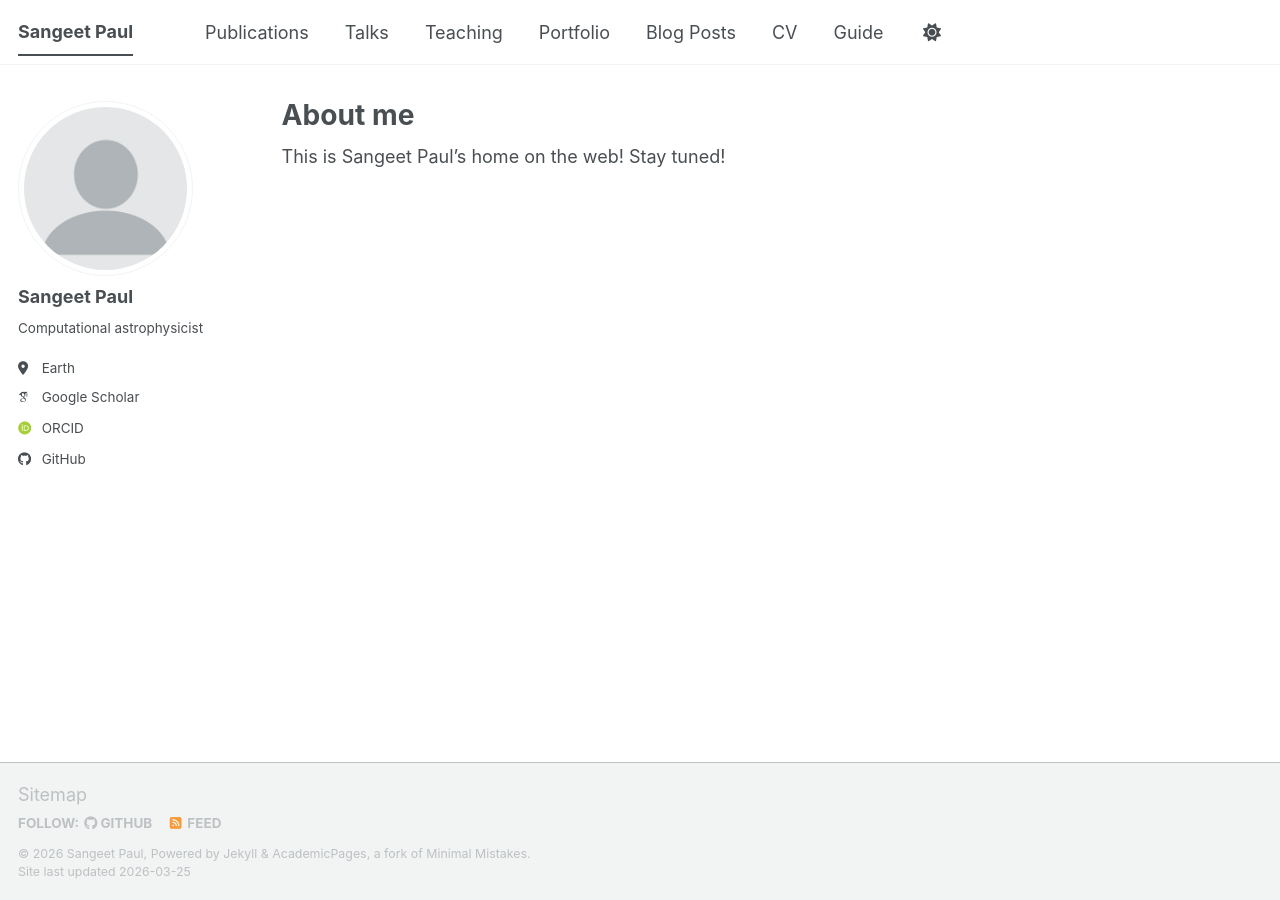
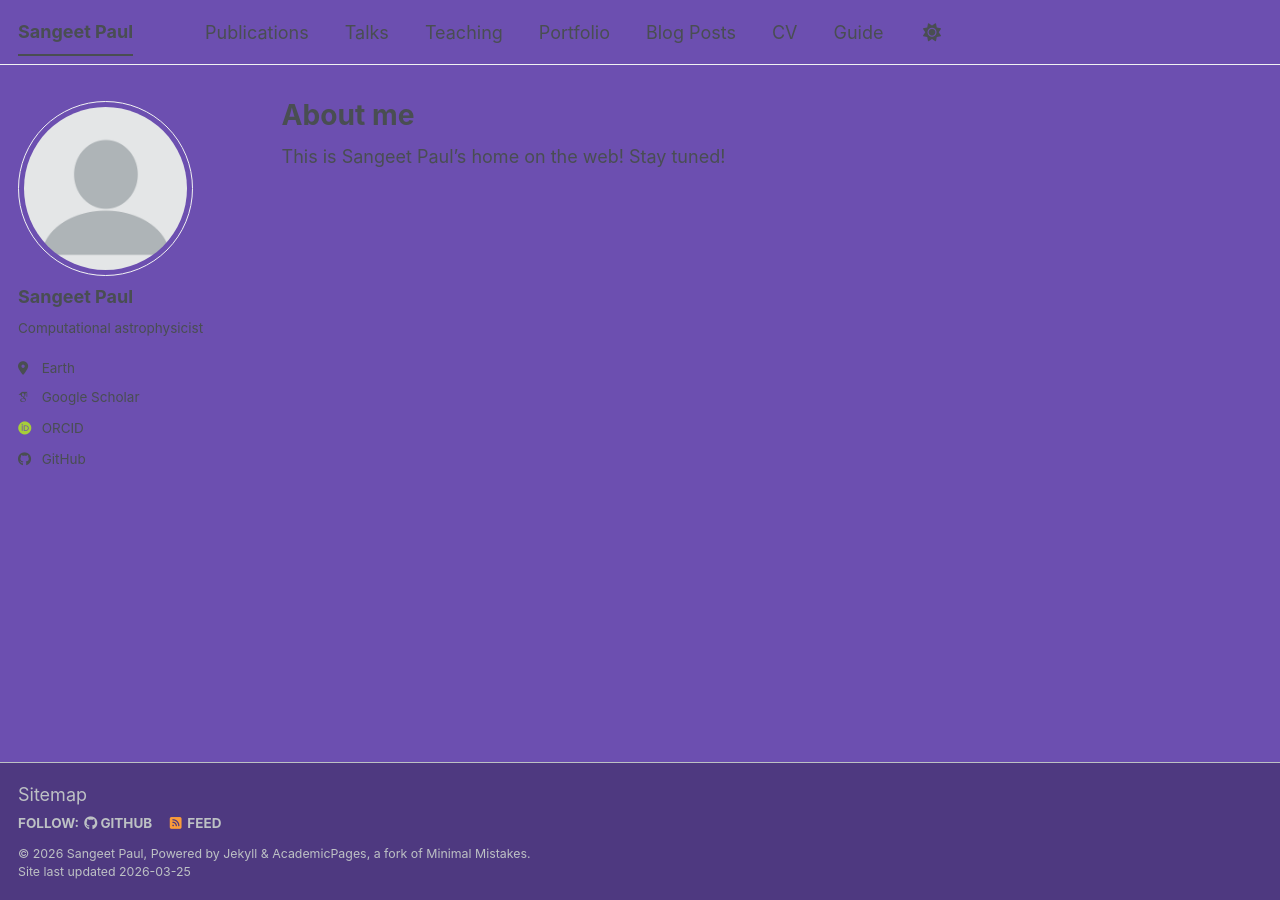
Before and after one commit to sangeetpaul/sangeetpaul.github.io, a Jekyll site: the page built from _pages/about.md, in a window 1280 px wide. Built offline with Jekyll 4.4.1, drawn with Linux system fonts in a browser that asks for light colours; some web fonts are replaced; a script bundle is joined from its source files by our own code; library files that are not in the unit come from our copies.

Commit message:
Update _sangeet_light.scss

```diff
--- a/_sass/theme/_sangeet_light.scss
+++ b/_sass/theme/_sangeet_light.scss
@@ -29,8 +29,8 @@
 /* Default light theme for the site */
 :root {
     --global-base-color                 : #{$primary-color};
-    --global-bg-color                   : #fff;
-    --global-footer-bg-color            : #f2f3f3;
+    --global-bg-color                   : #6c4fb0;
+    --global-footer-bg-color            : #4e3980;
     --global-border-color               : #{$lighter-gray};
     --global-dark-border-color          : #bdc1c4;
     --global-code-background-color      : #fafafa;
```
